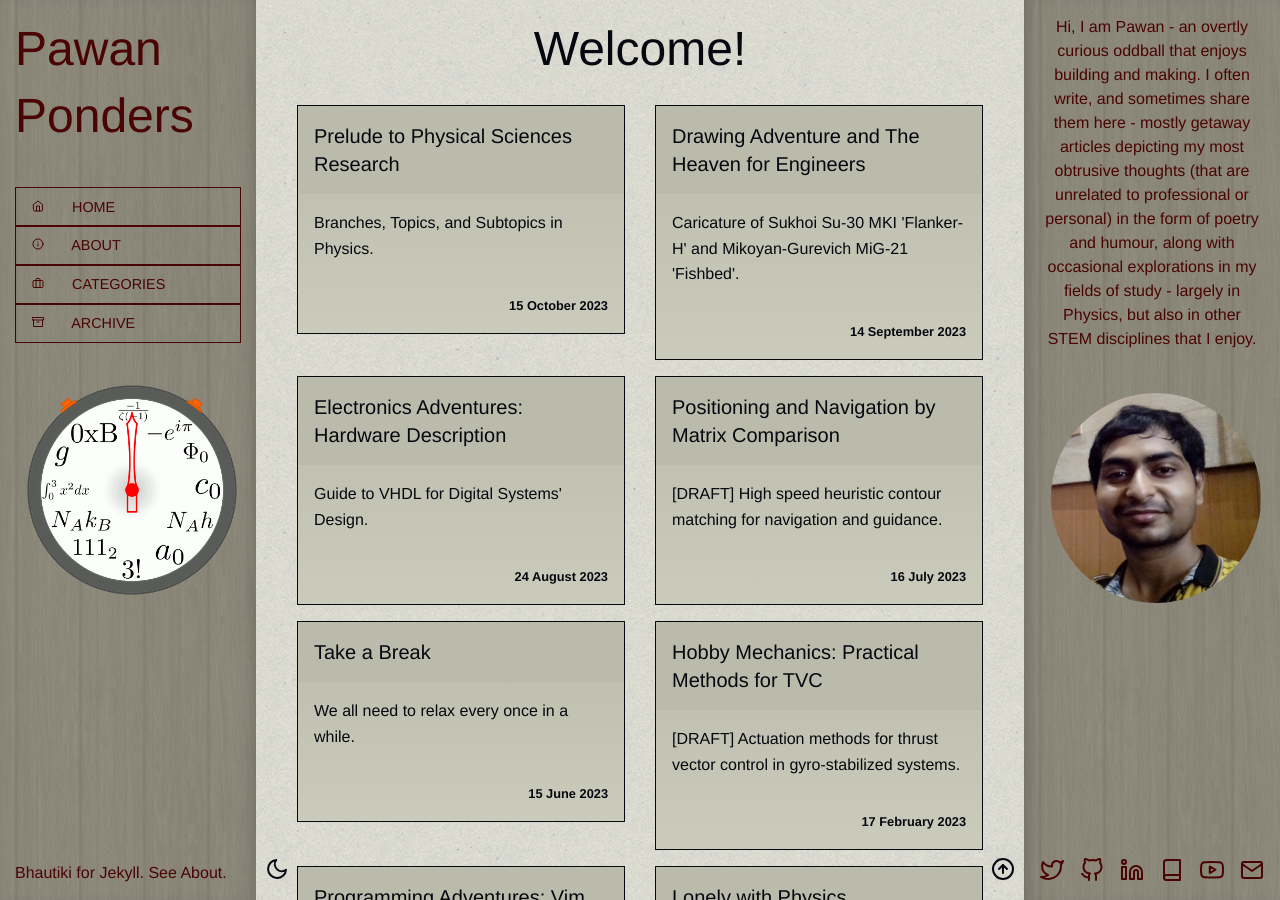
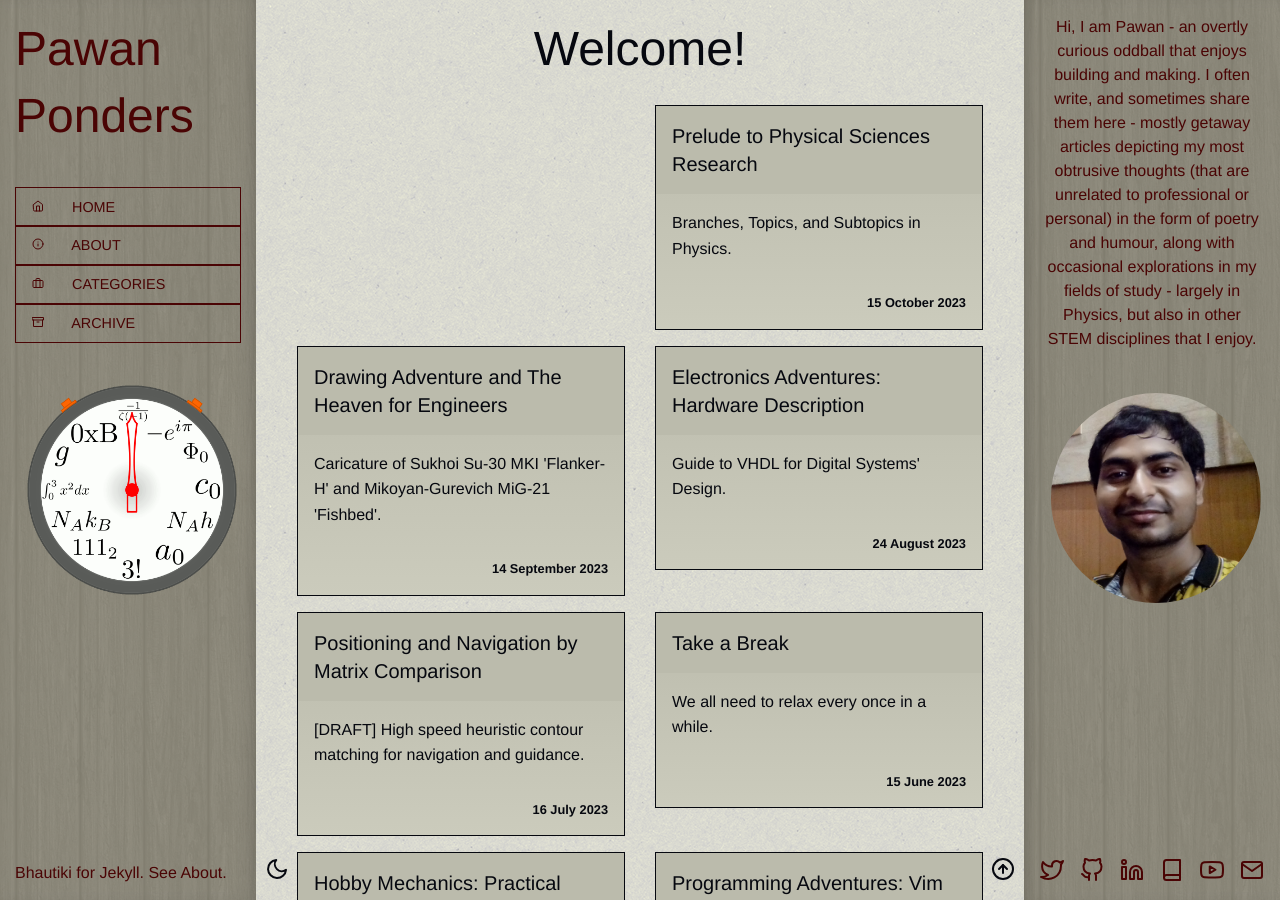
Before and after one commit to pawanmsr/pawanmsr.github.io, a Jekyll site: the page built from index.markdown, in a window 1280 px wide and 900 px high. Built offline with Jekyll 4.4.1, drawn with Linux system fonts in a browser that asks for light colours.

Commit message:
add draft and favourite support

```diff
--- a/_includes/post/title.html
+++ b/_includes/post/title.html
@@ -2,6 +2,10 @@
 
 <h1>
     {{- page.title -}}
+    {% if page.draft %}
+    <small><br>DRAFT</small>
+    {% endif %}
+
     <h2 class="subheader">
         {{- page.description -}}
     </h2>
--- a/_layouts/home.html
+++ b/_layouts/home.html
@@ -4,7 +4,32 @@
 
 <div class="grid-container">
     <div class="grid-x grid-margin-x small-up-1 large-up-2">
-        {% for post in site.posts %}
+        {% assign drafts = site.posts | where: "draft", true %}
+
+        {% assign count = site.posts.size | minus: drafts.size %}
+        {% assign rest_with_favourites = site.posts | sort: "draft" | slice: 0, count %}
+
+        {% assign favourites = rest_with_favourites | where: "favourite", true %}
+
+        {% assign count = rest_with_favourites.size | minus: favourites.size %}
+        {% assign rest = rest_with_favourites | sort: "favourite" | slice: 0, count %}
+
+        {% assign posts = favourites | concat: rest | concat: drafts %}
+
+        {% assign favourite = true %}
+        {% assign draft = false %}
+
+        {% for post in posts %}
+        {% assign odd = index | modulo: 2 %}
+
+        {% if favourite != post.favourite and odd %}
+        <div class="cell"></div> <hr>
+        {% endif %}
+
+        {% if draft != post.draft and odd %}
+        <div class="cell"></div>
+        {% endif %}
+
         <div class="cell">
             <a href="{{ post.url | prepend: site_baseurl }}">
                 <div class="card">
@@ -16,18 +41,34 @@
                         <p>{{ post.description }}</p>
                     </div>
 
-                    <div class="card-section text-right">
-                        <small>{{ post.date | date: "%d %B %Y" }}</small>
+                    <div class="card-section">
+                        <small class="float-left">
+                            {% if post.favourite %}
+                            <i data-feather="star"></i> Favourite
+                            {% endif %}
+
+                            {% if post.draft %}
+                            <i data-feather="edit-2"></i> Draft
+                            {% endif %}
+                        </small>
+
+
+                        <small class="float-right">
+                            {{ post.date | date: "%d %B %Y" }}
+                        </small>
                     </div>
 
                     {% if post.image %}
                         {% assign src = post.image.path | default: post.image %}
                         {% assign alt = post.image.description | default: "Preview" %}
-                        <!-- add image tag -->
                     {% endif %}
+                    <!-- add image tag -->
                 </div>
             </a>
         </div>
+
+        {% assign favourite = post.favourite %}
+        {% assign draft = post.draft %}
         {% endfor %}
     </div>
 </div>
```
